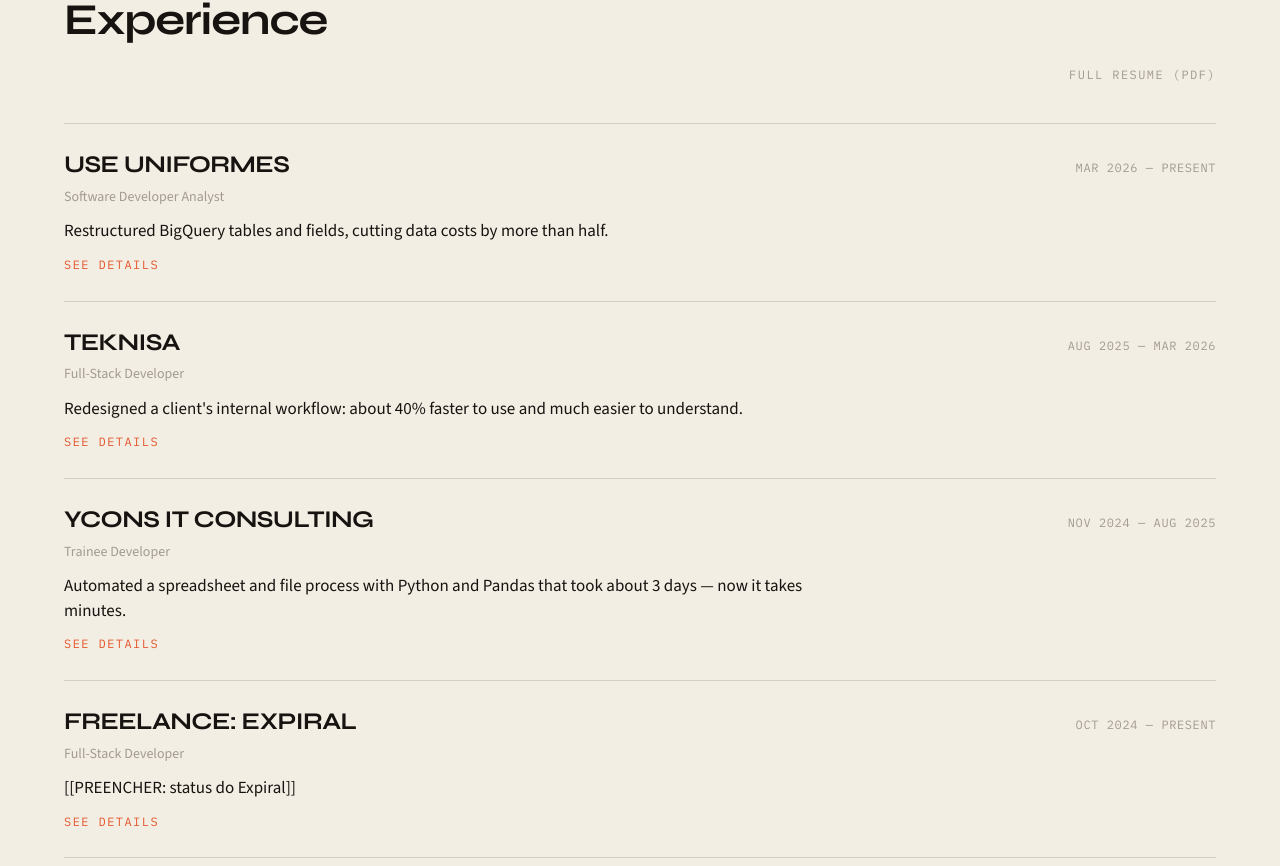
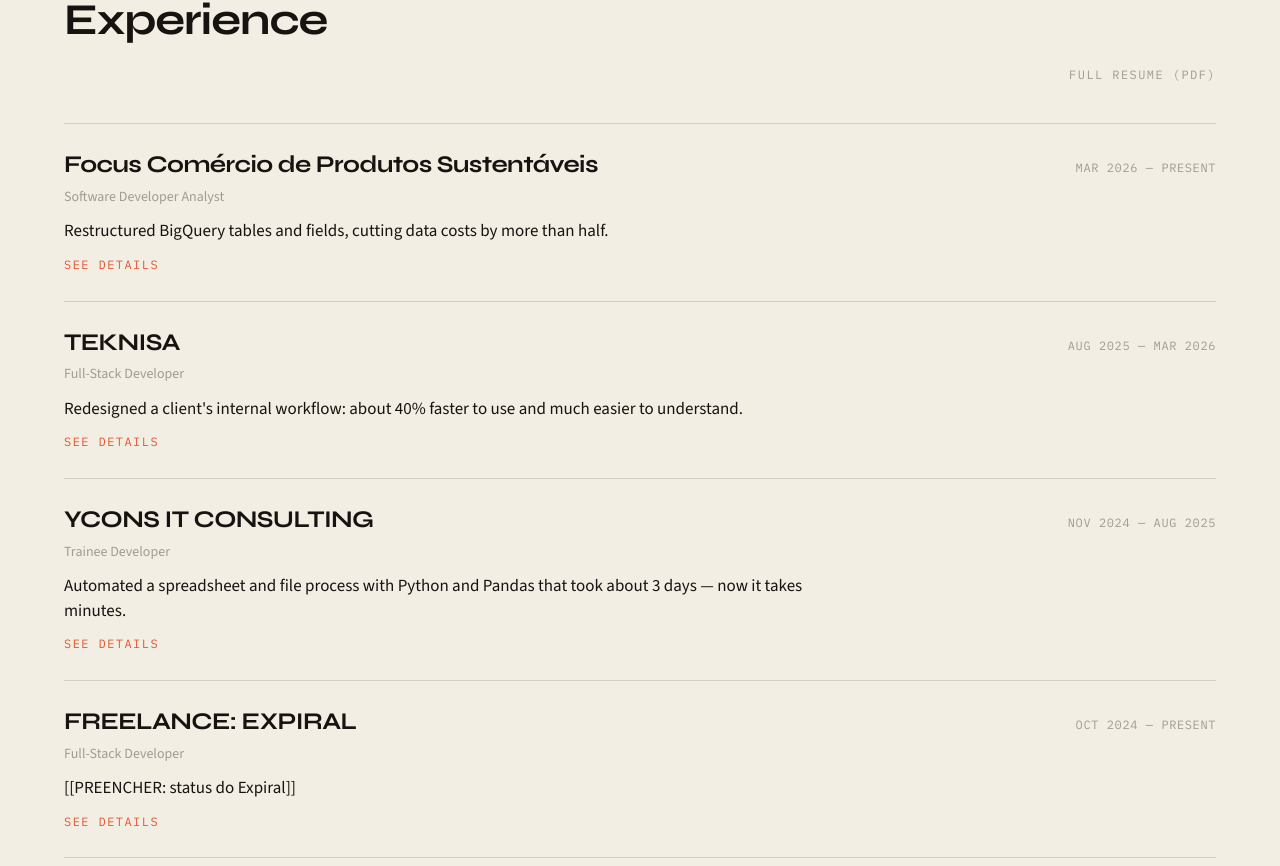
Before and after one commit to MCaetan0/portfolio, a React (Vite) app: page / in a window 1280 px wide. Shown: the part 2125-2991 px from the top of the page. Built offline with nearby package versions, Linux system fonts and the light colour scheme.

Commit message:
fix(content): atualiza nome da empresa para Focus Comércio
Reflete a razão social atual (antiga USE Uniformes).

```diff
--- a/src/data/experience.ts
+++ b/src/data/experience.ts
@@ -2,8 +2,8 @@ import type { ExperienceItem } from '../types'
 
 export const experience: ExperienceItem[] = [
   {
-    id: 'use-uniformes',
-    company: 'USE UNIFORMES',
+    id: 'focus-comercio',
+    company: 'Focus Comércio de Produtos Sustentáveis',
     role: {
       pt: 'Analista de Desenvolvimento',
       en: 'Software Developer Analyst',
```
